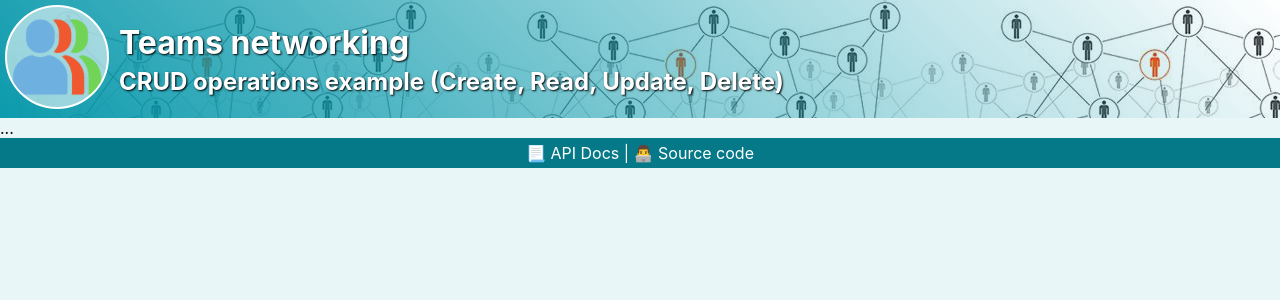
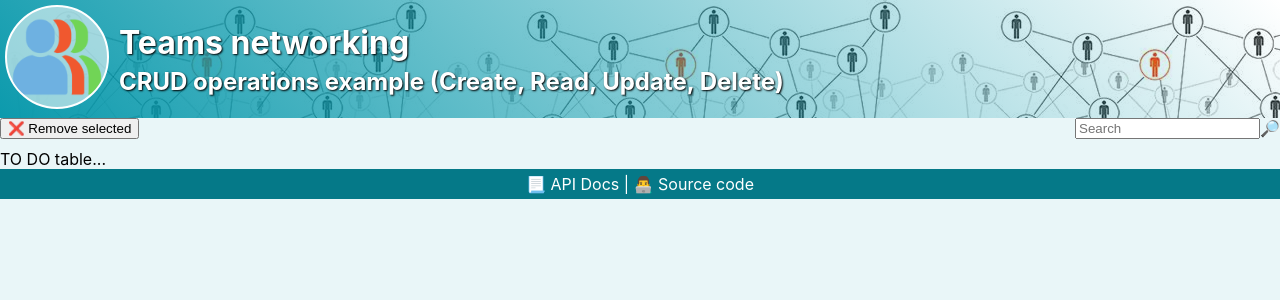
Before and after one commit to aimoldovan/teams-networking-react, a React (Create React App) app: page / in a window 1280 px wide. Shown: the top 300 px of the page. Built offline with nearby package versions, Linux system fonts and the light colour scheme.

Commit message:
added ContentWrapper and Toolbar

```diff
--- a/src/App.tsx
+++ b/src/App.tsx
@@ -35,8 +35,24 @@ function AppHeader() {
   );
 }
 
+function Toolbar() {
+  return (
+    <div className="tbar">
+      <button id="removeSelected">❌ Remove selected</button>
+      <div className="tfill"></div>
+      <input placeholder="Search" type="search" name="search" id="search" />
+      🔎
+    </div>
+  );
+}
+
 function ContentWrapper() {
-  return <section id="main">...</section>;
+  return (
+    <section id="main">
+      <Toolbar />
+      TO DO table...
+    </section>
+  );
 }
 
 function AppFooter() {
```
